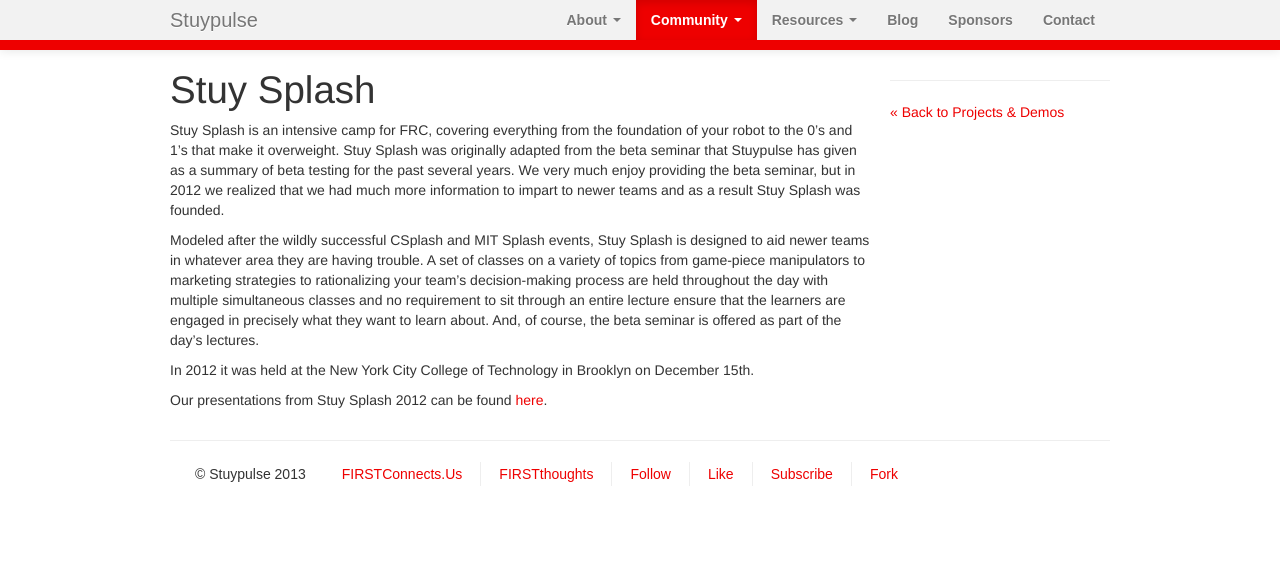
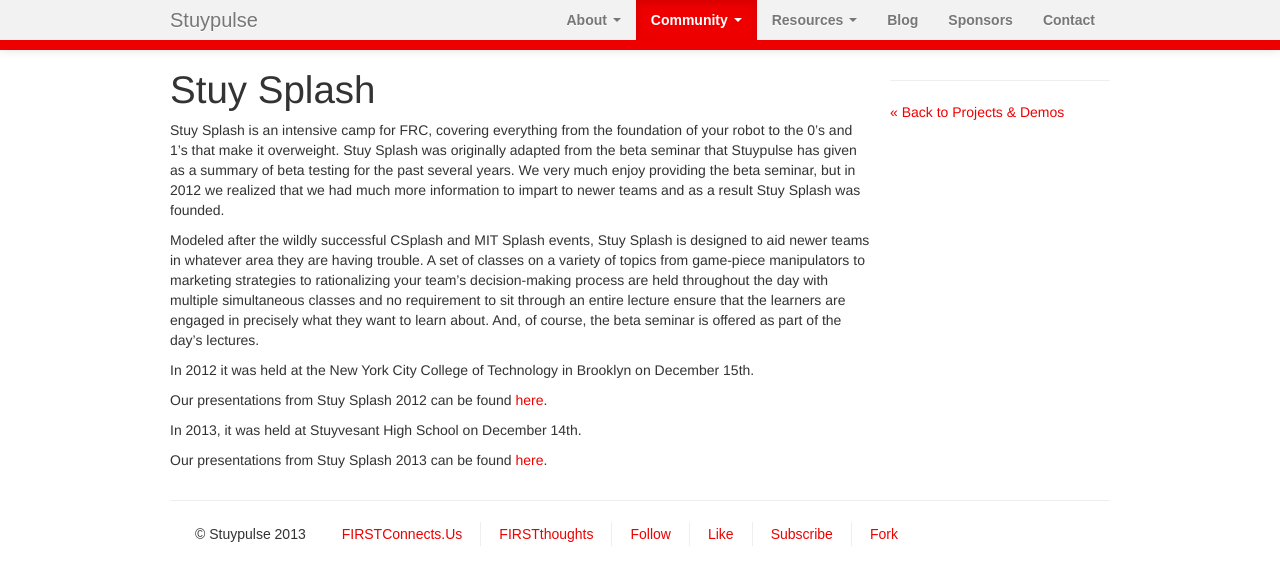
Before and after one commit to StuyPulse/team694.github.io, a Jekyll site: the page built from community/projects/stuysplash/index.md, in a window 1280 px wide. Shown: the top 585 px of the page. Built offline with Jekyll 4.4.1, drawn with Linux system fonts in a browser that asks for light colours; nearby versions of some CDN libraries.

Commit message:
Add link to stuysplash 2013 on project page

```diff
--- a/community/projects/stuysplash/index.md
+++ b/community/projects/stuysplash/index.md
@@ -9,3 +9,7 @@
 In 2012 it was held at the New York City College of Technology in Brooklyn on December 15th.
 
 Our presentations from Stuy Splash 2012 can be found [here](/resources/stuysplash2012/).
+
+In 2013, it was held at Stuyvesant High School on December 14th.
+
+Our presentations from Stuy Splash 2013 can be found [here](/resources/stuysplash2013/).
```
Also changed, not shown: resources/stuysplash2013/index.md (+1 -1 lines).
